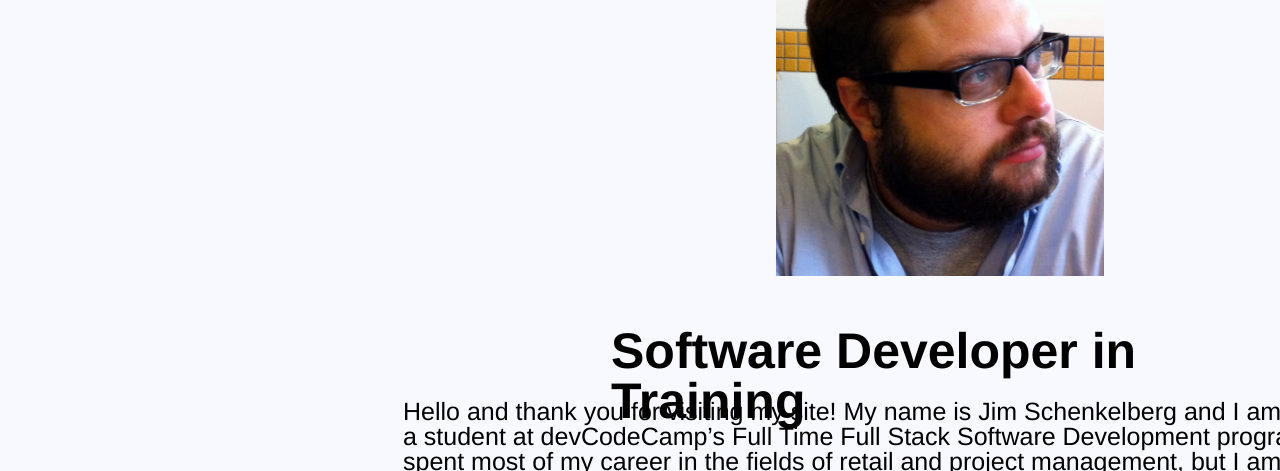
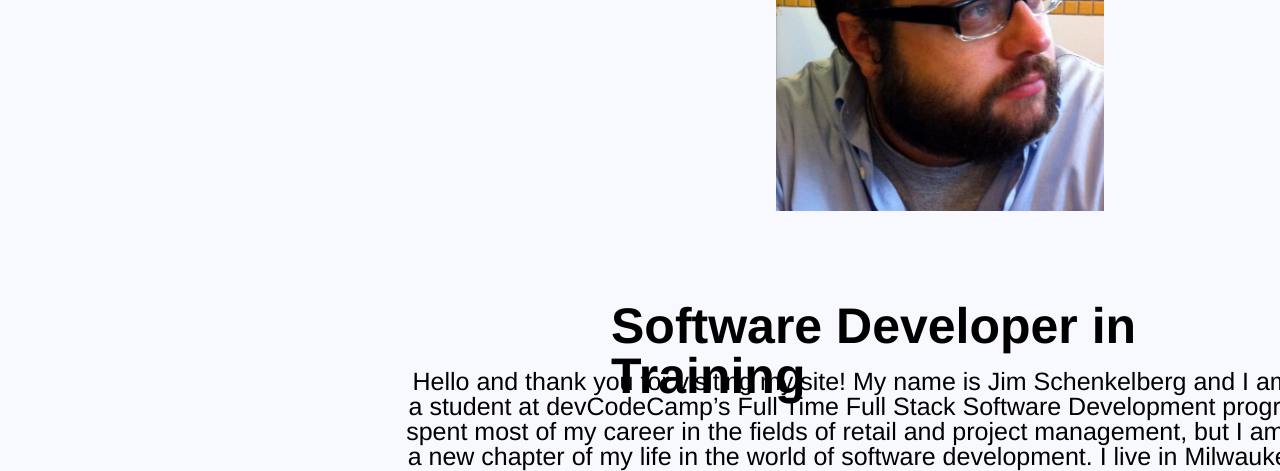
Before and after one commit to jschenkelberg/jschenkelberg.github.io, a plain HTML site: page index.html in a window 1280 px wide. Shown: the part 481-952 px from the top of the page. Drawn offline with Linux system fonts and the light colour scheme.

Commit message:
readjusted spacing

```diff
--- a/portfolio.css
+++ b/portfolio.css
@@ -51,21 +51,20 @@ h1 {position: absolute;
   width: 997px;
   height: 134px;
   left: 445px;
-  top: 100px;
+  top: 25px;
   font-family: Franklin Gothic Medium;
   font-style: normal;
   font-weight: normal;
   font-size: 131.178px;
   line-height: 101.91%;
   box-sizing: border-box;
-
   }
 
 h2 {
   height: 51px;
   width: 657px;
   left: 611px;
-  top: 765px;
+  top: 740px;
   border-radius: nullpx;
   position: absolute;
   font-family: 'Franklin Gothic Medium', 'Arial Narrow', Arial, sans-serif;
@@ -79,14 +78,14 @@ p {
   height: 97px;
   width: 1000px;
   left: 403px;
-  top: 855px;
+  top: 825px;
   border-radius: nullpx;
   font-size: 25px;
   font-style: normal;
   font-weight: 400;
   line-height: 25px;
   letter-spacing: 0em;
-  text-align: left;
+  text-align: center;
   font-family: 'Franklin Gothic Medium', 'Arial Narrow', Arial, sans-serif;
   position:absolute;
   box-sizing: border-box;
@@ -139,7 +138,7 @@ position: absolute;
 width: 328px;
 height: 391.64px;
 left: 776px;
-top: 365px;
+top: 300px;
 box-sizing: border-box;
 max-width:100%;
 height:auto;
```
